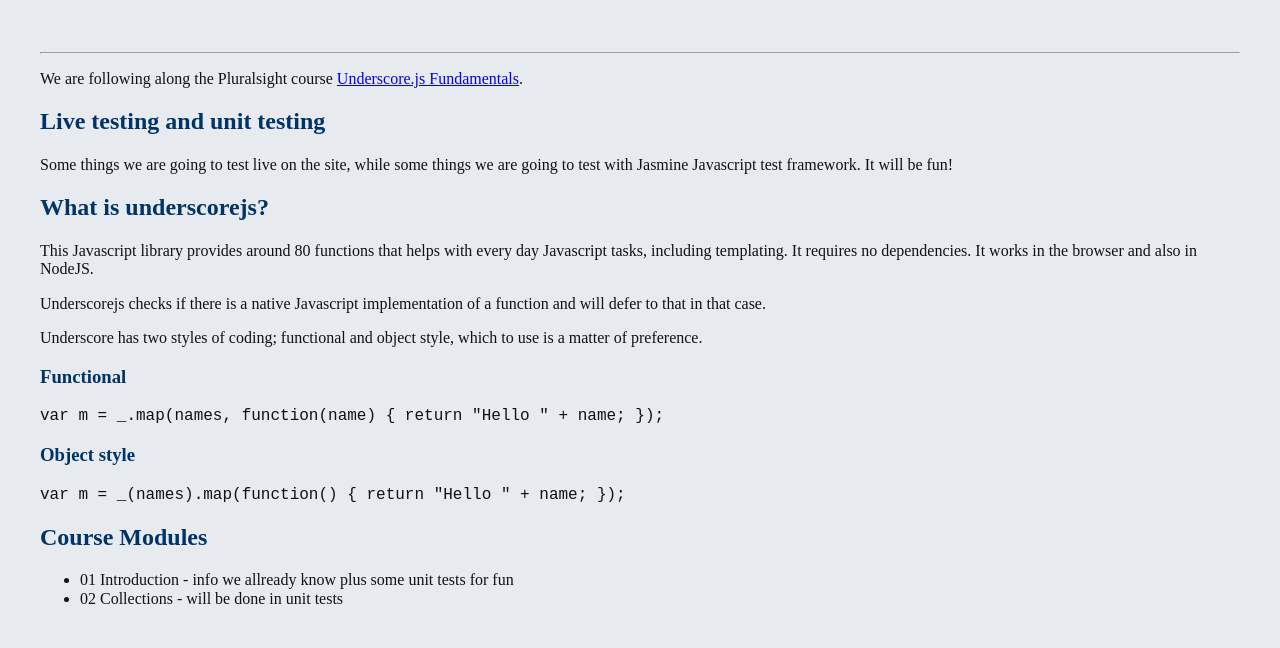
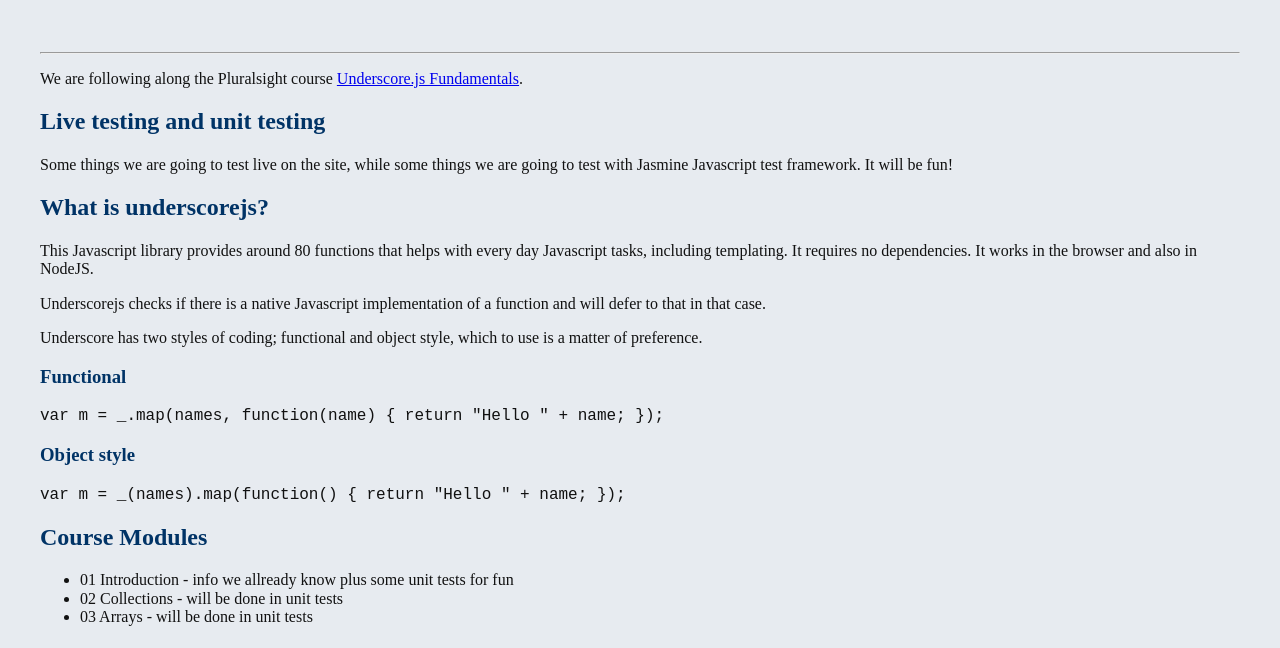
Before and after one commit to henrikmathiesen/underscore-js, a website: page index.html in a window 1280 px wide. Shown: the part 152-800 px from the top of the page. Drawn offline with nearby package versions, Linux system fonts and the light colour scheme.

Commit message:
-unit tests

```diff
--- a/index.html
+++ b/index.html
@@ -51,6 +51,7 @@
             <ul>
                 <li>01 Introduction - info we allready know plus some unit tests for fun</li>
                 <li>02 Collections - will be done in unit tests</li>
+                <li>03 Arrays - will be done in unit tests</li>
             </ul>
         </div>
 
```
Also changed, not shown: tst/03-arrays/03-arrays-compact.test.js (added, +9 -0 lines), tst/03-arrays/03-arrays-first-initial-last-rest.test.js (added, +21 -0 lines), tst/03-arrays/03-arrays-flatten.test.js (added, +9 -0 lines), tst/03-arrays/03-arrays-without-union-intersection-difference.test.js (added, +21 -0 lines).
